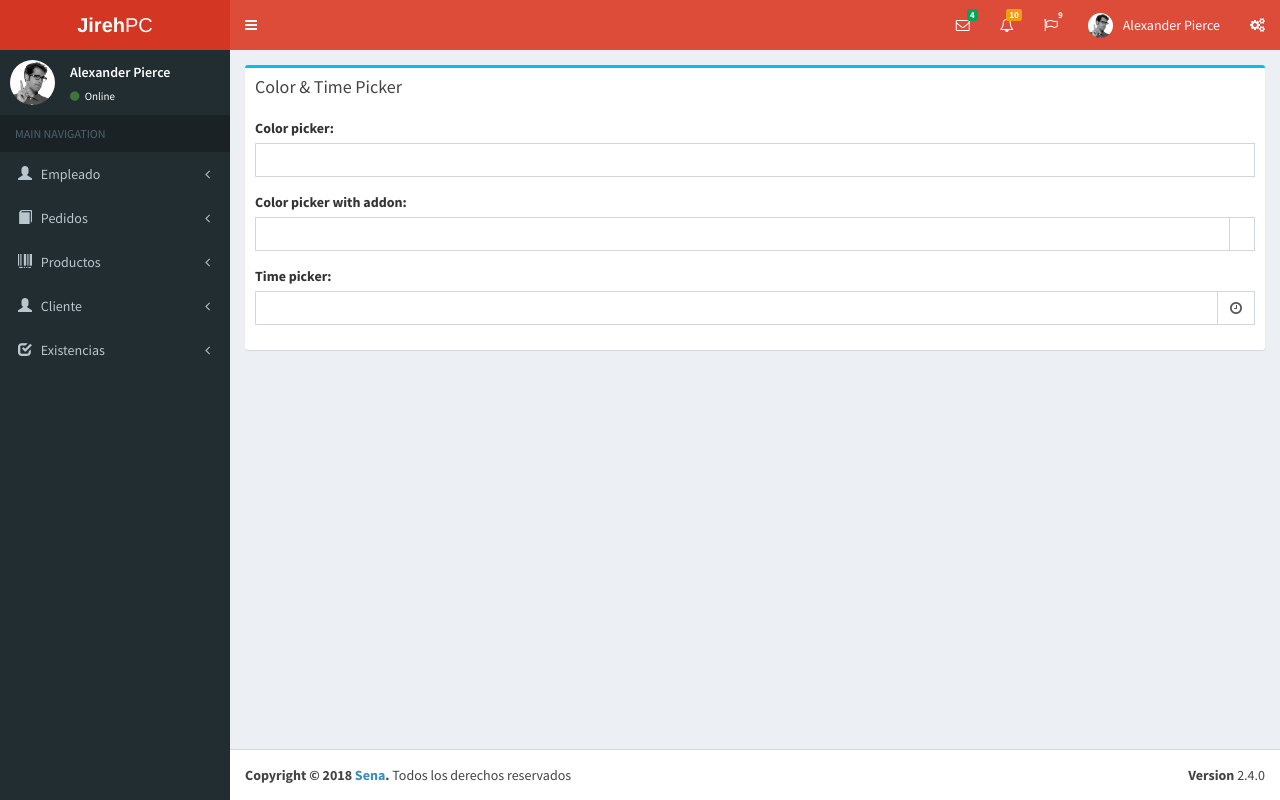
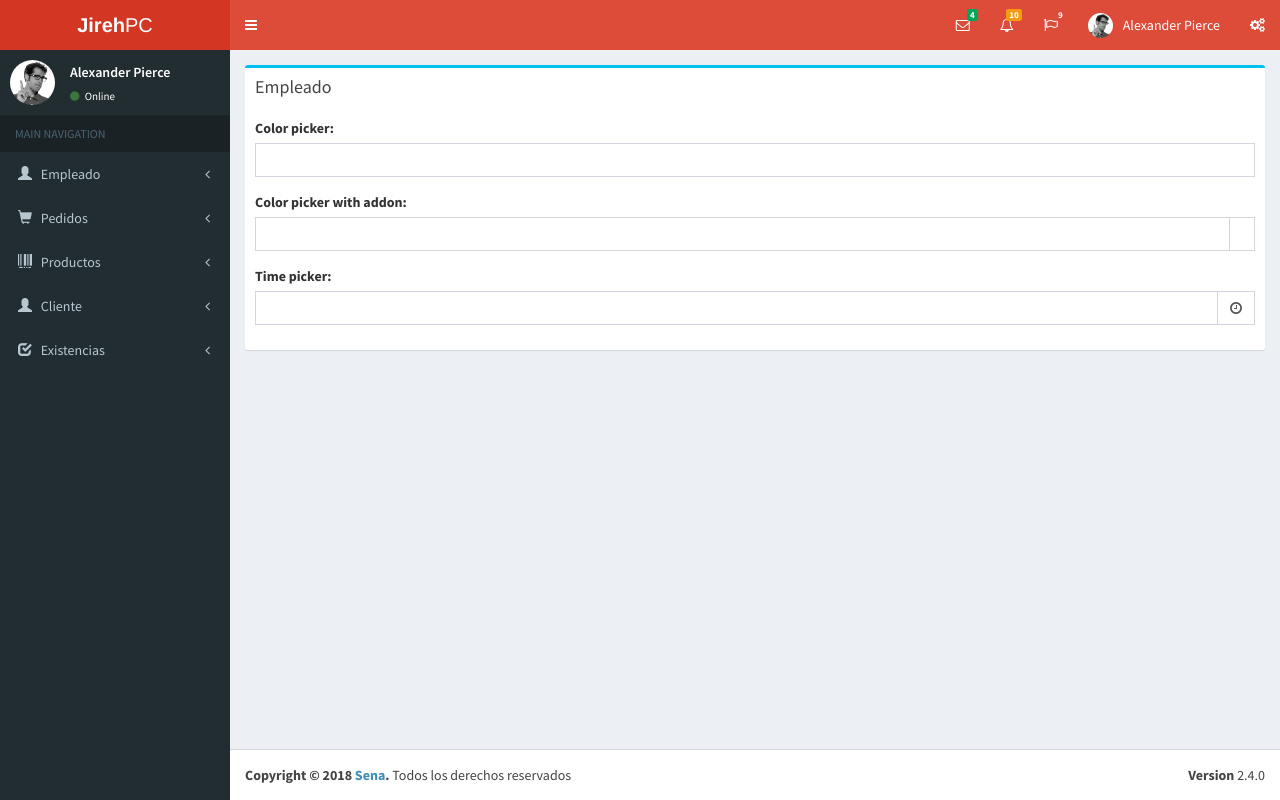
Before and after one commit to dawinson1/jirehPC, a PHP site: page /empleado/formEmpleado in a window 1280 px wide. Run offline with PHP 8.4, Linux system fonts and the light colour scheme; some libraries are stand-ins or nearby versions.

Commit message:
Formulario

```diff
--- a/application/Controller/empleadoController.php
+++ b/application/Controller/empleadoController.php
@@ -36,7 +36,7 @@ class empleadoController
                'telefono'=>$value['telefono'],
                'correo'=>$value['correo'],
                'nombrerol'=>$value['nombrerol'],
-               'id_estado'=>$value['id_estado']
+               'id_estado'=>$value['id_estado'],
 
            );
        }
--- a/application/view/_templates/header.php
+++ b/application/view/_templates/header.php
@@ -233,7 +233,7 @@
         </li>
         <li class="treeview">
           <a href="#">
-            <i class="glyphicon glyphicon-book"></i> <span>Pedidos</span>
+            <i class="glyphicon glyphicon-shopping-cart"></i> <span>Pedidos</span>
             <span class="pull-right-container">
               <i class="fa fa-angle-left pull-right"></i>
             </span>
--- a/application/view/empleado/formEmpleado.php
+++ b/application/view/empleado/formEmpleado.php
@@ -2,7 +2,7 @@
 <section class="content">
 <div class="box box-info">
             <div class="box-header">
-              <h3 class="box-title">Color &amp; Time Picker</h3>
+              <h3 class="box-title">Empleado</h3>
             </div>
             <div class="box-body">
               <!-- Color Picker -->
--- a/application/view/empleado/index.php
+++ b/application/view/empleado/index.php
@@ -42,7 +42,7 @@ $(document).ready(function() {
         $.fn.dataTable.ext.errMode = 'throw';
         tabla =	$('#tableEmpleado').DataTable( {
         "ajax": {
-            "url": Url+'empleado/listarEmpleado',
+            "url": Url+'/empleado/listarEmpleado',
             "type": "GET",
             "dataSrc": "",
             "deferRender": true
@@ -58,7 +58,7 @@ $(document).ready(function() {
         "lengthMenu": [[10, 25, 50, 100, -1], [10, 25, 50, 100, "Todo"]],
         "scrollX": false,
         "language": {
-            "url": Url+"js/lenguaje.json"
+            "url": Url+"/js/lenguaje.json"
         },
         responsive: true,
         buttons: [
```
